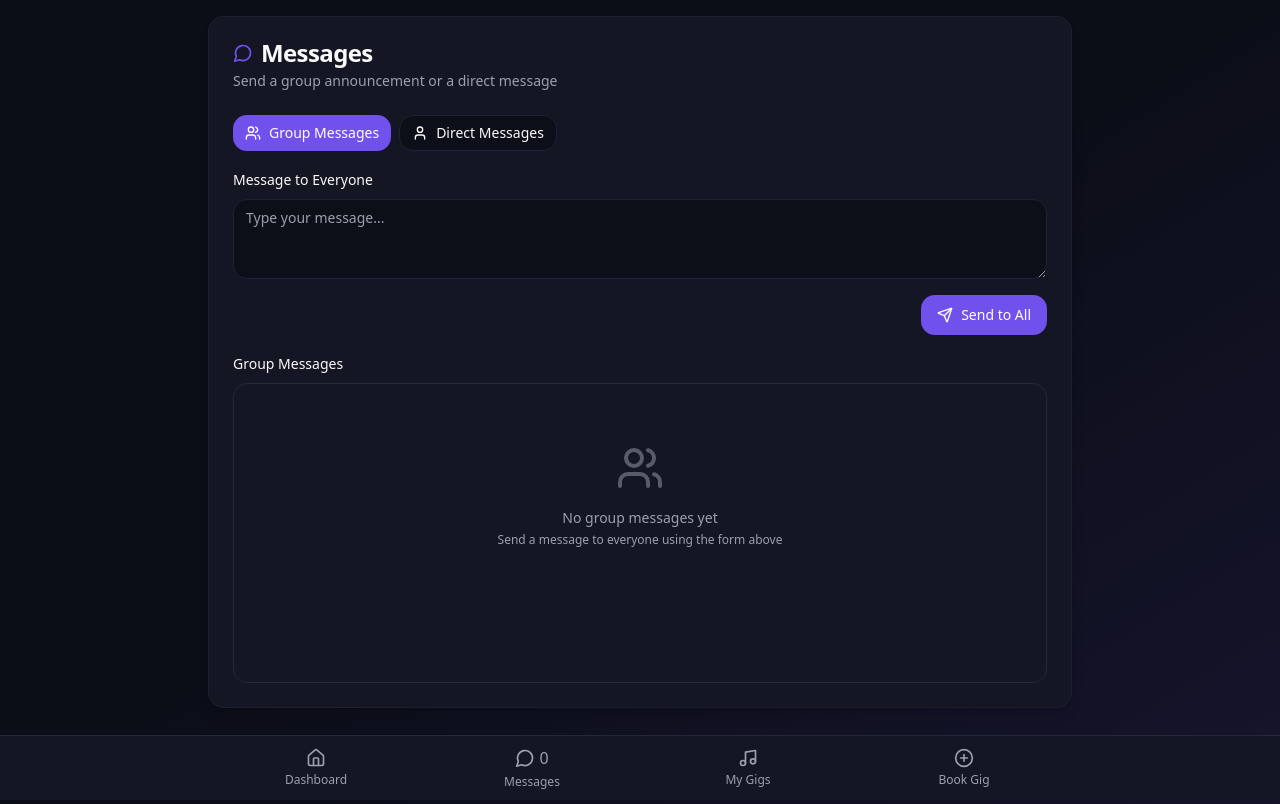
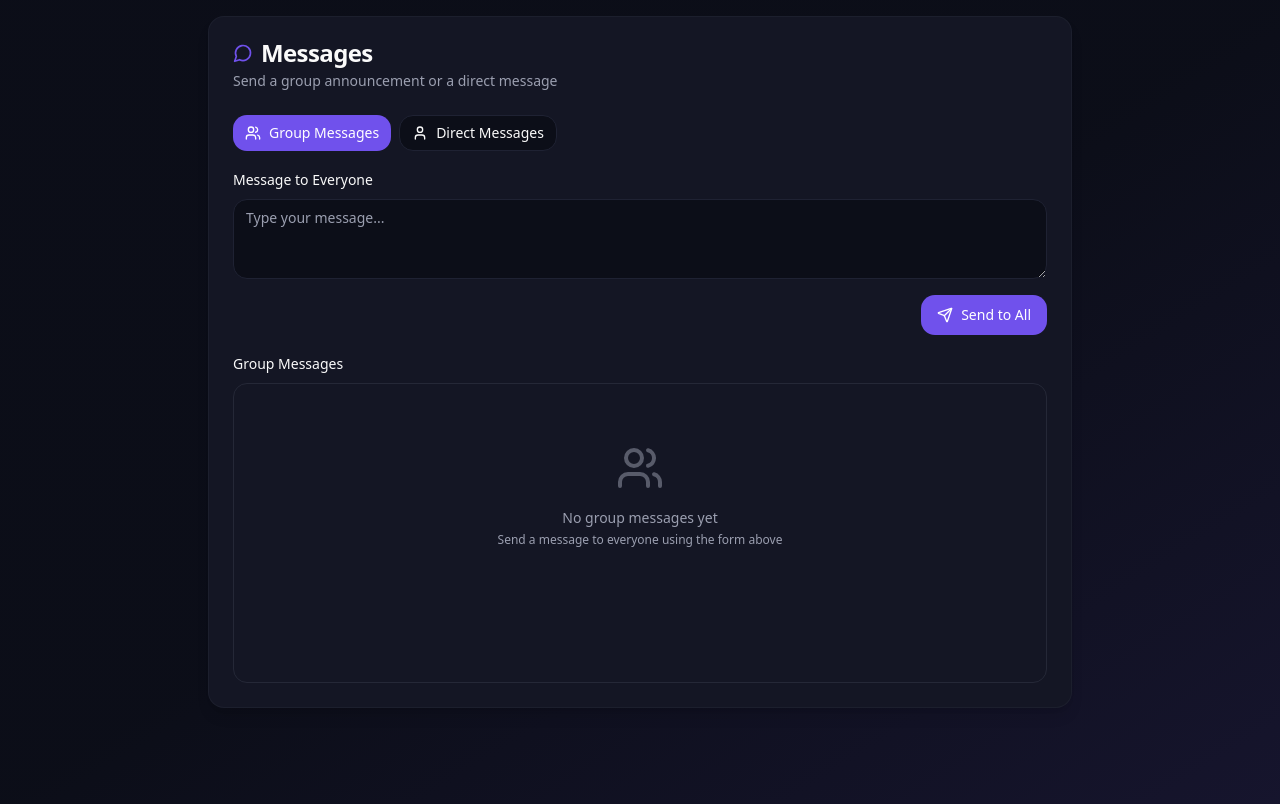
Before and after one commit to ernestcollinsjr/giggme, a React (Vite) app: page /chat in a window 1280 px wide. Built offline with nearby package versions, Linux system fonts and the light colour scheme.

Commit message:
Changes
Co-authored-by: ernestcollinsjr <205231909+ernestcollinsjr@users.noreply.github.com>

```diff
--- a/src/components/BottomNav.tsx
+++ b/src/components/BottomNav.tsx
@@ -171,7 +171,7 @@ const BottomNav = () => {
   ];
 
   return (
-    <nav className="fixed bottom-0 left-0 right-0 z-50 bg-card border-t border-border shadow-lg pb-[env(safe-area-inset-bottom)]">
+    <nav className="lg:hidden fixed bottom-0 left-0 right-0 z-50 bg-card border-t border-border shadow-lg pb-[env(safe-area-inset-bottom)]">
       <div className="flex items-center justify-around h-16 max-w-4xl mx-auto px-4">
         {navItems.map((item) => {
           const Icon = item.icon;
```
